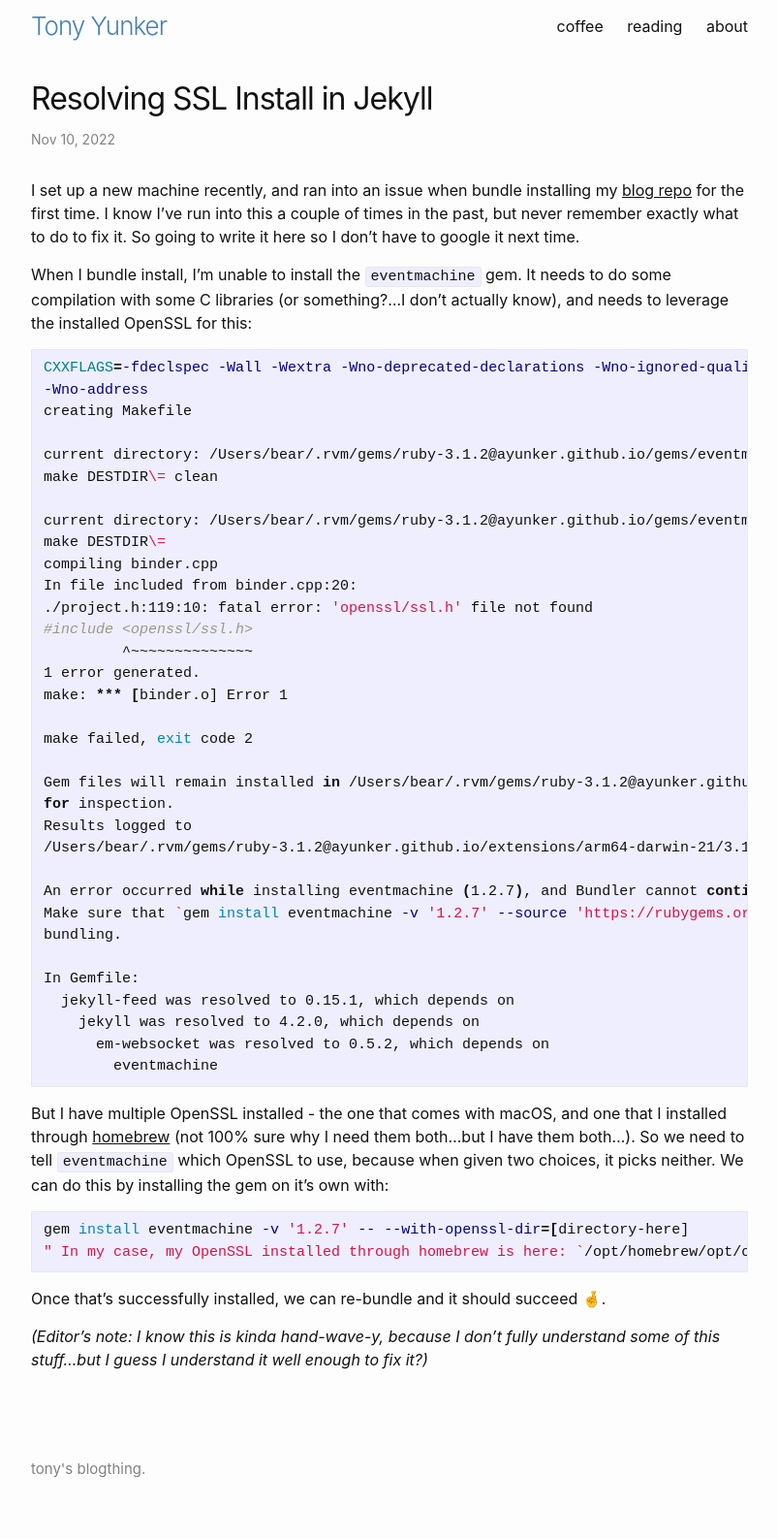
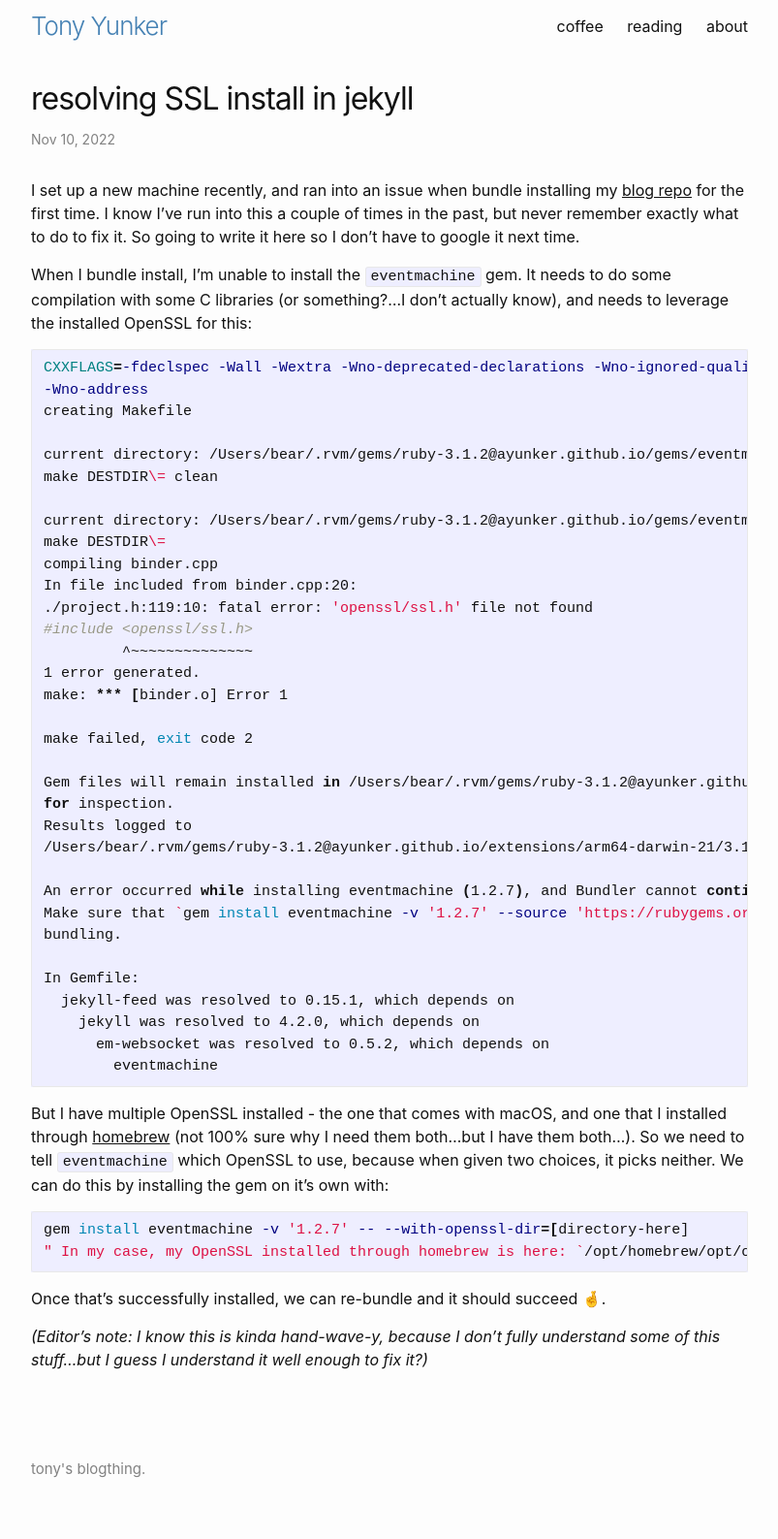
Before and after one commit to ayunker/ayunker.github.io, a Jekyll site: the page built from _posts/2022-11-10-resolving-ssl-in-jekyll.md, in a window 1280 px wide. Shown: the whole page at 97% size, without its empty margins (238-1041 px from the left). Built offline with Jekyll 4.4.1, drawn with Linux system fonts in a browser that asks for light colours.

```diff
--- a/_posts/2022-11-10-resolving-ssl-in-jekyll.md
+++ b/_posts/2022-11-10-resolving-ssl-in-jekyll.md
@@ -1,6 +1,6 @@
 ---
 layout: post
-title: Resolving SSL Install in Jekyll
+title: resolving SSL install in jekyll
 date: 2022-11-10
 ---
 
```
